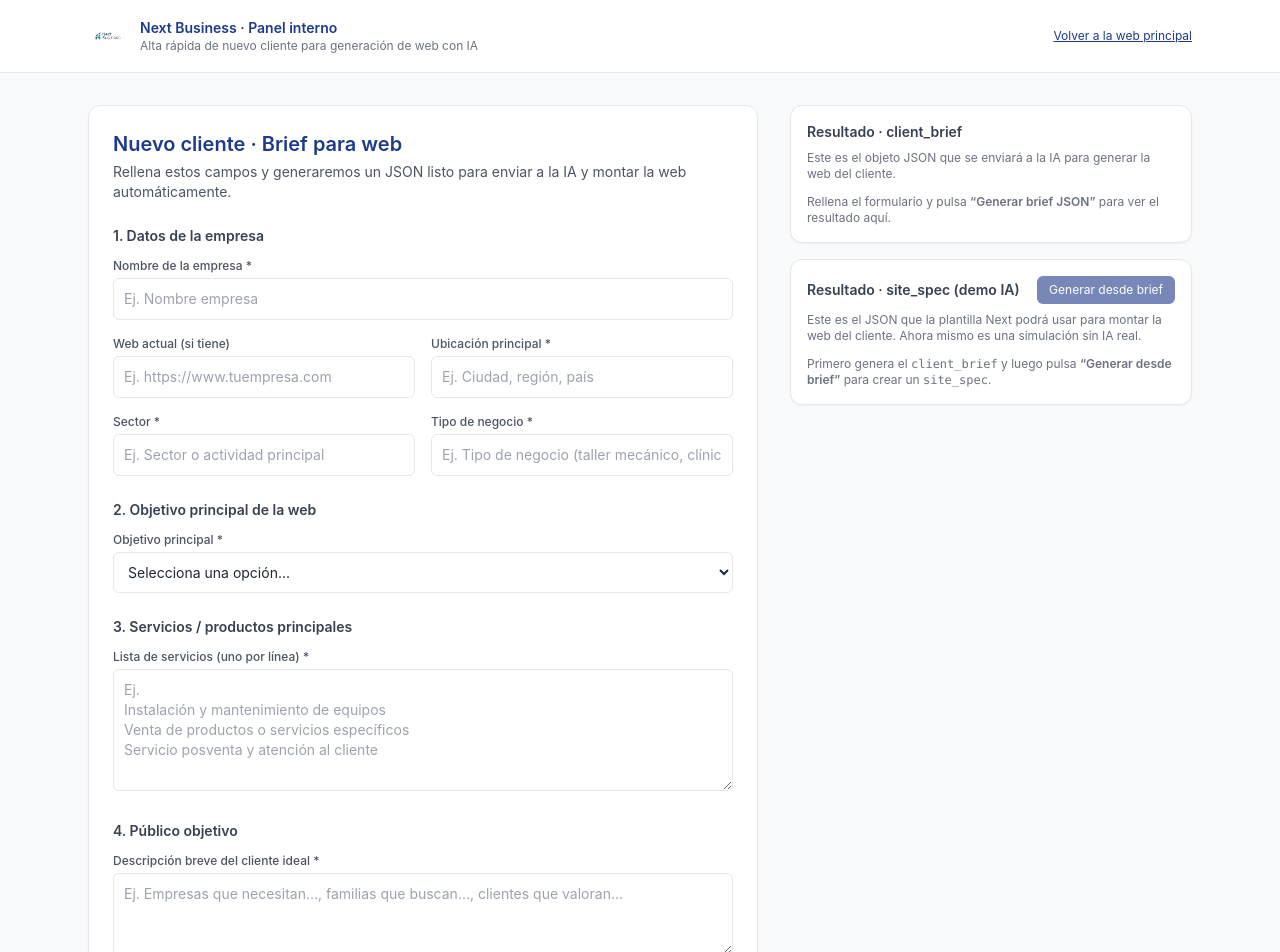
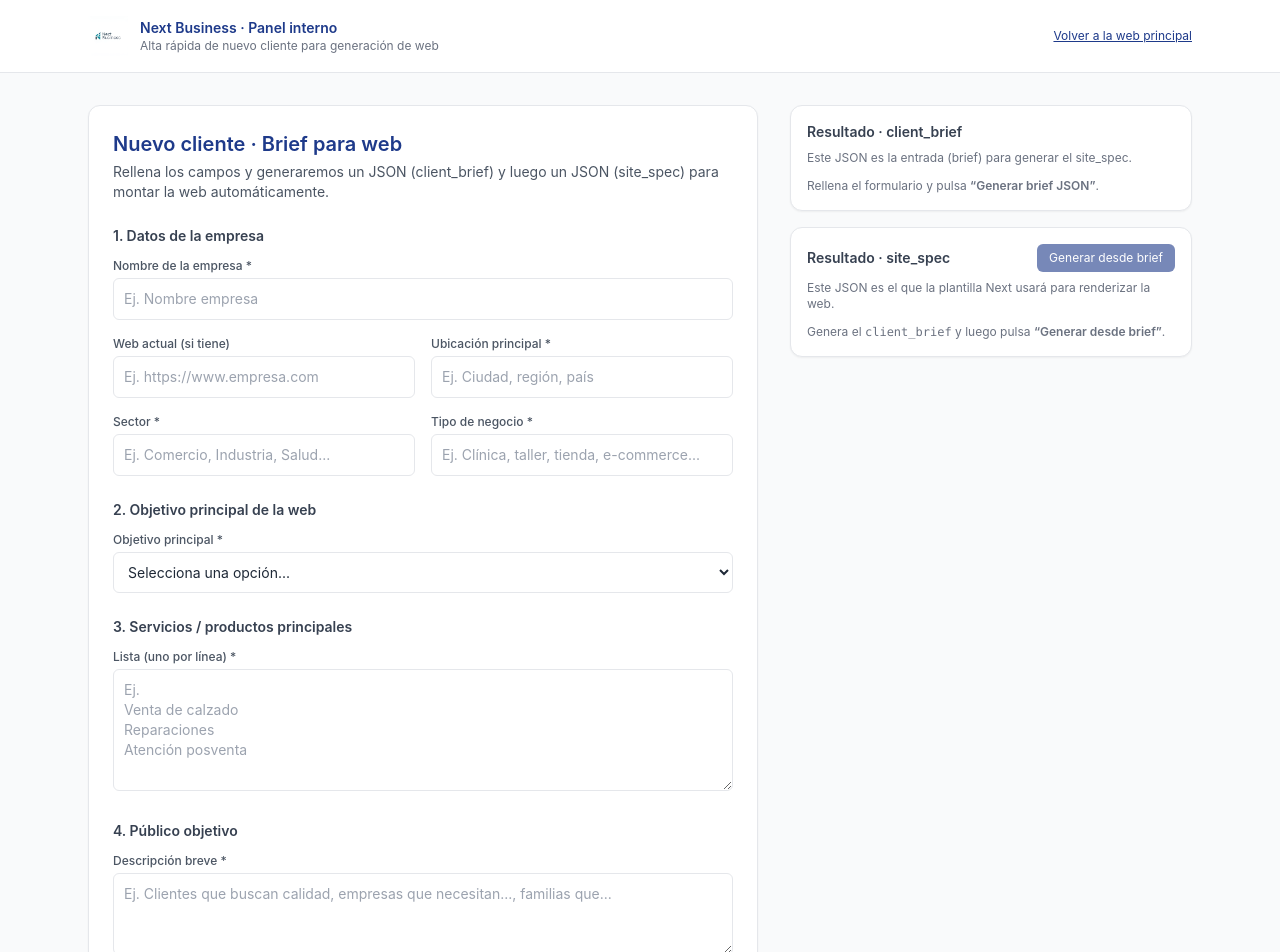
Before and after one commit to nextbusinesstest/next-business-template, a Next.js app: page /internal/new-client in a window 1280 px wide. Shown: the top 952 px of the page. Built offline with nearby package versions, Linux system fonts and the light colour scheme.

Commit message:
Refactor form data handling and improve comments

```diff
--- a/pages/internal/new-client.js
+++ b/pages/internal/new-client.js
@@ -13,15 +13,13 @@ export default function NewClientPage() {
     const data = new FormData(form);
 
     const companyName = data.get("companyName")?.toString().trim() || "";
-    const currentWebsite =
-      data.get("currentWebsite")?.toString().trim() || null;
+    const currentWebsite = data.get("currentWebsite")?.toString().trim() || "";
     const location = data.get("location")?.toString().trim() || "";
     const sector = data.get("sector")?.toString().trim() || "";
     const businessType = data.get("businessType")?.toString().trim() || "";
     const websiteGoal = data.get("websiteGoal")?.toString().trim() || "";
     const servicesRaw = data.get("services")?.toString() || "";
-    const targetAudience =
-      data.get("targetAudience")?.toString().trim() || "";
+    const targetAudience = data.get("targetAudience")?.toString().trim() || "";
     const phone = data.get("phone")?.toString().trim() || "";
     const email = data.get("email")?.toString().trim() || "";
     const address = data.get("address")?.toString().trim() || "";
@@ -62,7 +60,6 @@ export default function NewClientPage() {
     setAiError(null);
   };
 
-  // ✅ ROBUSTO: evita el "Unexpected end of JSON input"
   const handleGenerateSiteSpec = async () => {
     if (!clientBrief) return;
 
@@ -72,7 +69,10 @@ export default function NewClientPage() {
 
       const res = await fetch("/api/generate-site", {
         method: "POST",
-        headers: { "Content-Type": "application/json", Accept: "application/json" },
+        headers: {
+          "Content-Type": "application/json",
+          Accept: "application/json",
+        },
         body: JSON.stringify({ client_brief: clientBrief }),
       });
 
@@ -83,7 +83,9 @@ export default function NewClientPage() {
         data = text ? JSON.parse(text) : null;
       } catch (e) {
         throw new Error(
-          `La API no devolvió JSON válido. Status ${res.status}. Body: ${text?.slice(0, 200) || "(vacío)"}`
+          `La API no devolvió JSON válido. Status ${res.status}. Body: ${
+            text?.slice(0, 200) || "(vacío)"
+          }`
         );
       }
 
@@ -96,7 +98,15 @@ export default function NewClientPage() {
       }
 
       setSiteSpec(data.site_spec);
-      window.localStorage.setItem("nb_last_site_spec", JSON.stringify(data.site_spec));
+
+      // ✅ Guardar para /internal/preview
+      if (typeof window !== "undefined") {
+        window.localStorage.setItem(
+          "nb_last_site_spec",
+          JSON.stringify(data.site_spec)
+        );
+      }
+
       setAiStatus("done");
     } catch (err) {
       console.error(err);
@@ -104,14 +114,6 @@ export default function NewClientPage() {
       setAiStatus("error");
     }
   };
-
-  <a
-  href="/internal/preview"
-  className="inline-block mt-3 text-xs underline text-blue-900"
->
-  Abrir vista previa
-</a>
-
 
   return (
     <>
@@ -134,7 +136,7 @@ export default function NewClientPage() {
                   Next Business · Panel interno
                 </div>
                 <div className="text-xs text-gray-500">
-                  Alta rápida de nuevo cliente para generación de web con IA
+                  Alta rápida de nuevo cliente para generación de web
                 </div>
               </div>
             </div>
@@ -154,16 +156,17 @@ export default function NewClientPage() {
               Nuevo cliente · Brief para web
             </h1>
             <p className="mt-1 text-sm text-gray-600">
-              Rellena estos campos y generaremos un JSON listo para enviar a la
-              IA y montar la web automáticamente.
+              Rellena los campos y generaremos un JSON (client_brief) y luego un
+              JSON (site_spec) para montar la web automáticamente.
             </p>
 
             <form onSubmit={handleSubmit} className="mt-6 space-y-6">
-              {/* Bloque: Empresa */}
+              {/* 1. Empresa */}
               <div>
                 <h2 className="text-sm font-semibold text-gray-700 mb-3">
                   1. Datos de la empresa
                 </h2>
+
                 <div className="grid gap-4 md:grid-cols-2">
                   <div className="md:col-span-2">
                     <label className="block text-xs font-medium text-gray-600 mb-1">
@@ -177,6 +180,7 @@ export default function NewClientPage() {
                       placeholder="Ej. Nombre empresa"
                     />
                   </div>
+
                   <div>
                     <label className="block text-xs font-medium text-gray-600 mb-1">
                       Web actual (si tiene)
@@ -185,9 +189,10 @@ export default function NewClientPage() {
                       name="currentWebsite"
                       type="url"
                       className="w-full p-2.5 border rounded-md text-sm"
-                      placeholder="Ej. https://www.tuempresa.com"
+                      placeholder="Ej. https://www.empresa.com"
                     />
                   </div>
+
                   <div>
                     <label className="block text-xs font-medium text-gray-600 mb-1">
                       Ubicación principal *
@@ -200,6 +205,7 @@ export default function NewClientPage() {
                       placeholder="Ej. Ciudad, región, país"
                     />
                   </div>
+
                   <div>
                     <label className="block text-xs font-medium text-gray-600 mb-1">
                       Sector *
@@ -209,9 +215,10 @@ export default function NewClientPage() {
                       type="text"
                       required
                       className="w-full p-2.5 border rounded-md text-sm"
-                      placeholder="Ej. Sector o actividad principal"
+                      placeholder="Ej. Comercio, Industria, Salud..."
                     />
                   </div>
+
                   <div>
                     <label className="block text-xs font-medium text-gray-600 mb-1">
                       Tipo de negocio *
@@ -221,19 +228,18 @@ export default function NewClientPage() {
                       type="text"
                       required
                       className="w-full p-2.5 border rounded-md text-sm"
-                      placeholder="Ej. Tipo de negocio (taller mecánico, clínica dental, e-commerce…)"
+                      placeholder="Ej. Clínica, taller, tienda, e-commerce..."
                     />
                   </div>
                 </div>
               </div>
 
-              {/* Bloque: Objetivo */}
+              {/* 2. Objetivo */}
               <div>
                 <h2 className="text-sm font-semibold text-gray-700 mb-3">
                   2. Objetivo principal de la web
                 </h2>
-                <div className="grid gap-4 md:grid-cols-2">
-                  <div className="md:col-span-2">
+
                 <label className="block text-xs font-medium text-gray-600 mb-1">
                   Objetivo principal *
                 </label>
@@ -252,24 +258,21 @@ export default function NewClientPage() {
                   <option value="Vender online (e-commerce)">
                     Vender online (e-commerce)
                   </option>
-                      <option value="Reservas / citas">
-                        Reservas / citas
-                      </option>
+                  <option value="Reservas / citas">Reservas / citas</option>
                   <option value="Informativa / catálogo">
                     Informativa / catálogo
                   </option>
                 </select>
               </div>
-                </div>
-              </div>
 
-              {/* Bloque: Servicios */}
+              {/* 3. Servicios */}
               <div>
                 <h2 className="text-sm font-semibold text-gray-700 mb-3">
                   3. Servicios / productos principales
                 </h2>
+
                 <label className="block text-xs font-medium text-gray-600 mb-1">
-                  Lista de servicios (uno por línea) *
+                  Lista (uno por línea) *
                 </label>
                 <textarea
                   name="services"
@@ -277,33 +280,35 @@ export default function NewClientPage() {
                   rows={5}
                   className="w-full p-2.5 border rounded-md text-sm"
                   placeholder={
-                    "Ej.\nInstalación y mantenimiento de equipos\nVenta de productos o servicios específicos\nServicio posventa y atención al cliente"
+                    "Ej.\nVenta de calzado\nReparaciones\nAtención posventa"
                   }
                 />
               </div>
 
-              {/* Bloque: Público objetivo */}
+              {/* 4. Público */}
               <div>
                 <h2 className="text-sm font-semibold text-gray-700 mb-3">
                   4. Público objetivo
                 </h2>
+
                 <label className="block text-xs font-medium text-gray-600 mb-1">
-                  Descripción breve del cliente ideal *
+                  Descripción breve *
                 </label>
                 <textarea
                   name="targetAudience"
                   required
                   rows={3}
                   className="w-full p-2.5 border rounded-md text-sm"
-                  placeholder="Ej. Empresas que necesitan..., familias que buscan..., clientes que valoran..."
+                  placeholder="Ej. Clientes que buscan calidad, empresas que necesitan..., familias que..."
                 />
               </div>
 
-              {/* Bloque: Contacto */}
+              {/* 5. Contacto */}
               <div>
                 <h2 className="text-sm font-semibold text-gray-700 mb-3">
-                  5. Datos de contacto para la web
+                  5. Datos de contacto
                 </h2>
+
                 <div className="grid gap-4 md:grid-cols-2">
                   <div>
                     <label className="block text-xs font-medium text-gray-600 mb-1">
@@ -317,6 +322,7 @@ export default function NewClientPage() {
                       placeholder="Ej. +34 600 000 000"
                     />
                   </div>
+
                   <div>
                     <label className="block text-xs font-medium text-gray-600 mb-1">
                       Email *
@@ -329,6 +335,7 @@ export default function NewClientPage() {
                       placeholder="Ej. info@empresa.com"
                     />
                   </div>
+
                   <div className="md:col-span-2">
                     <label className="block text-xs font-medium text-gray-600 mb-1">
                       Dirección (opcional)
@@ -340,6 +347,7 @@ export default function NewClientPage() {
                       placeholder="Ej. Calle, número, ciudad..."
                     />
                   </div>
+
                   <div className="md:col-span-2">
                     <label className="block text-xs font-medium text-gray-600 mb-1">
                       Redes sociales (una por línea, opcional)
@@ -359,7 +367,7 @@ export default function NewClientPage() {
               {/* BOTÓN */}
               <div className="pt-2 border-t border-gray-100 flex justify-between items-center flex-wrap gap-3">
                 <span className="text-xs text-gray-500">
-                  1) Guardar brief · 2) Generar site_spec (demo IA)
+                  1) Generar brief · 2) Generar site_spec
                 </span>
                 <button
                   type="submit"
@@ -378,9 +386,9 @@ export default function NewClientPage() {
                 Resultado · client_brief
               </h2>
               <p className="text-xs text-gray-500 mb-3">
-                Este es el objeto JSON que se enviará a la IA para generar la web
-                del cliente.
+                Este JSON es la entrada (brief) para generar el site_spec.
               </p>
+
               {clientBrief ? (
                 <pre className="text-xs bg-gray-900 text-gray-100 p-3 rounded-md overflow-auto max-h-48">
                   {JSON.stringify(clientBrief, null, 2)}
@@ -388,8 +396,7 @@ export default function NewClientPage() {
               ) : (
                 <div className="text-xs text-gray-500">
                   Rellena el formulario y pulsa{" "}
-                  <span className="font-semibold">“Generar brief JSON”</span> para
-                  ver el resultado aquí.
+                  <span className="font-semibold">“Generar brief JSON”</span>.
                 </div>
               )}
             </div>
@@ -397,39 +404,44 @@ export default function NewClientPage() {
             <div className="bg-white border border-gray-200 rounded-xl shadow-sm p-4">
               <div className="flex items-center justify-between mb-2">
                 <h2 className="text-sm font-semibold text-gray-700">
-                  Resultado · site_spec (demo IA)
+                  Resultado · site_spec
                 </h2>
+
                 <button
                   type="button"
                   onClick={handleGenerateSiteSpec}
                   disabled={!clientBrief || aiStatus === "loading"}
                   className="px-3 py-1.5 bg-blue-900 text-white text-xs rounded-md disabled:opacity-60"
                 >
-                  {aiStatus === "loading"
-                    ? "Generando..."
-                    : "Generar desde brief"}
+                  {aiStatus === "loading" ? "Generando..." : "Generar desde brief"}
                 </button>
               </div>
+
               <p className="text-xs text-gray-500 mb-3">
-                Este es el JSON que la plantilla Next podrá usar para montar la
-                web del cliente. Ahora mismo es una simulación sin IA real.
+                Este JSON es el que la plantilla Next usará para renderizar la web.
               </p>
+
               {aiError && (
-                <p className="text-xs text-red-600 mb-2">
-                  Error: {aiError}
-                </p>
+                <p className="text-xs text-red-600 mb-2">Error: {aiError}</p>
               )}
+
               {siteSpec ? (
+                <>
                   <pre className="text-xs bg-gray-900 text-gray-100 p-3 rounded-md overflow-auto max-h-64">
                     {JSON.stringify(siteSpec, null, 2)}
                   </pre>
+
+                  <a
+                    href="/internal/preview"
+                    className="inline-block mt-3 text-xs underline text-blue-900"
+                  >
+                    Abrir vista previa
+                  </a>
+                </>
               ) : (
                 <div className="text-xs text-gray-500">
-                  Primero genera el <code>client_brief</code> y luego pulsa{" "}
-                  <span className="font-semibold">
-                    “Generar desde brief”
-                  </span>{" "}
-                  para crear un <code>site_spec</code>.
+                  Genera el <code>client_brief</code> y luego pulsa{" "}
+                  <span className="font-semibold">“Generar desde brief”</span>.
                 </div>
               )}
             </div>
```
Lines whose indentation alone changed are shown as unchanged.
